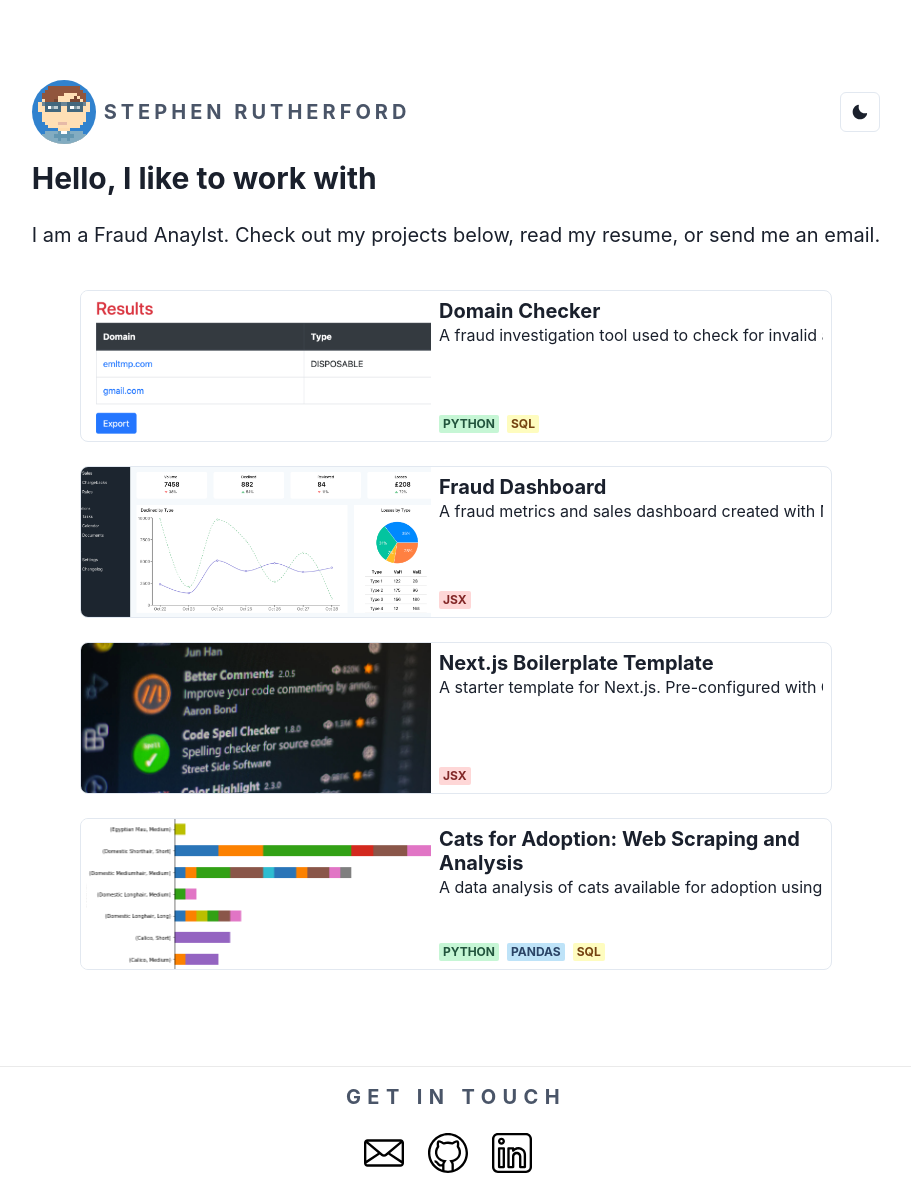
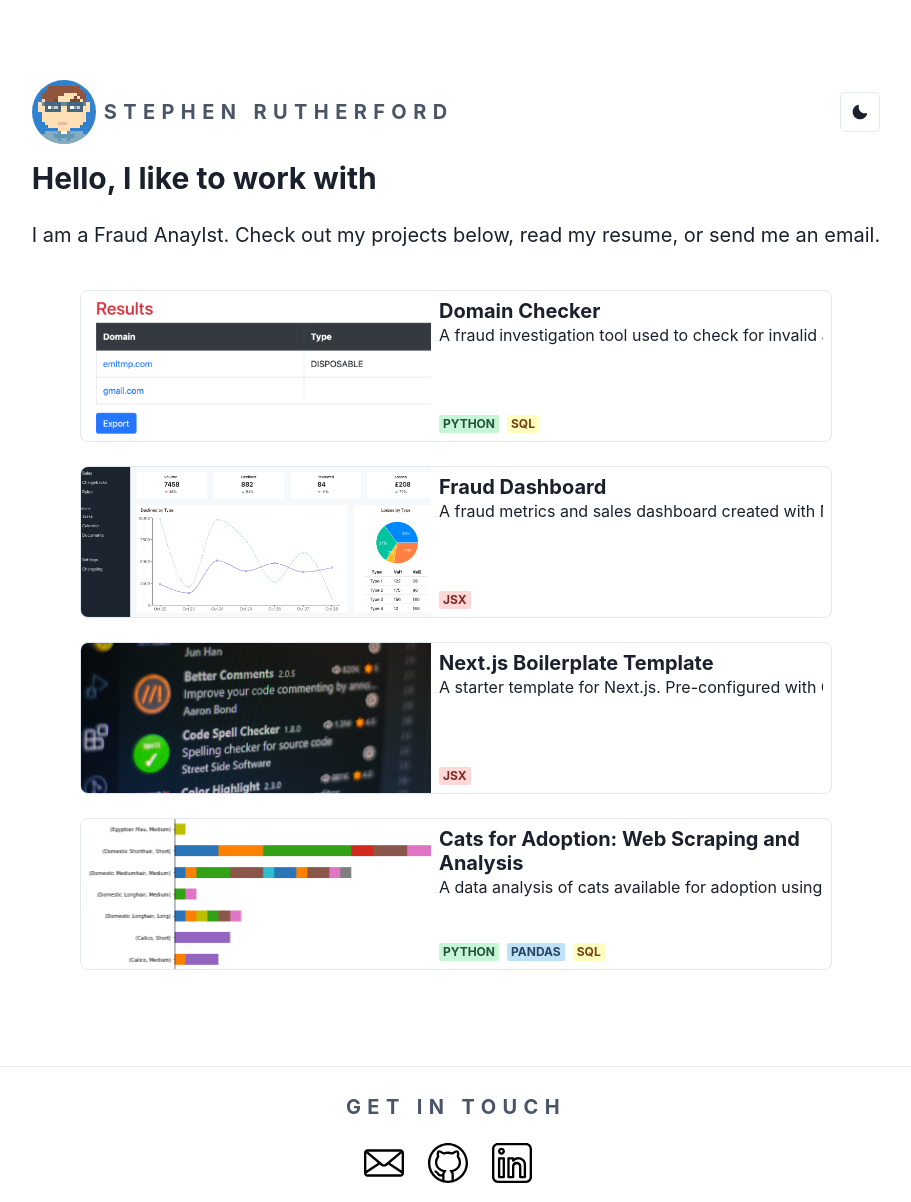
Before and after one commit to stephenrutherford/portfolio_v2, a Next.js app: page / in a window 1280 px wide. Shown: the whole page, without its empty margins (184-1095 px from the left). Built offline with nearby package versions, Linux system fonts and the light colour scheme.

Commit message:
layout hotfix

```diff
--- a/components/Boilerplate.js
+++ b/components/Boilerplate.js
@@ -10,7 +10,7 @@ import {
 	Image,
 	Text,
 } from "@chakra-ui/react"
-import styles from "../styles/Home.module.css"
+// import styles from "../styles/Home.module.css"
 
 function Boilerplate() {
 	const { colorMode, toggleColorMode } = useColorMode()
--- a/components/Footer.js
+++ b/components/Footer.js
@@ -17,9 +17,9 @@ function Footer() {
 			justifyContent='center'
 			alignItems='center'
 			w='100vw'
-			h='100px'
+			h='120px'
 			borderTop='1px solid #eaeaea'
-			margin='1rem 0'
+			margin='1rem'
 		>
 			<Heading
 				fontSize='xl'
--- a/components/Header.js
+++ b/components/Header.js
@@ -16,7 +16,7 @@ function Header() {
 	const { colorMode, toggleColorMode } = useColorMode()
 
 	return (
-		<Flex className={styles.title} p={0}>
+		<Flex p={0} alignItems='center'>
 			<Avatar
 				size='lg'
 				bg='blue.500'
@@ -28,7 +28,14 @@ function Header() {
 				ml='2'
 				color={colorMode === "light" ? "gray.600" : "gray.200"}
 			>
-				<Link href='/' style={{ color: "inherit", textDecoration: "inherit" }}>
+				<Link
+					href='/'
+					style={{
+						color: "inherit",
+						textDecoration: "inherit",
+						letterSpacing: "0.4rem",
+					}}
+				>
 					STEPHEN RUTHERFORD
 				</Link>
 			</Heading>
--- a/pages/boilerplate.js
+++ b/pages/boilerplate.js
@@ -13,7 +13,7 @@ import {
 import Header from "../components/Header"
 import Footer from "../components/Footer"
 import BP from "../components/Boilerplate"
-import styles from "../styles/Home.module.css"
+// import styles from "../styles/Home.module.css"
 
 export default function Boilerplate() {
 	return (
@@ -22,7 +22,6 @@ export default function Boilerplate() {
 				<title>Stephen Rutherford</title>
 				<link rel='icon' href='/favicon.ico' />
 			</Head>
-
 			<BP />
 		</div>
 	)
--- a/styles/Home.module.css
+++ b/styles/Home.module.css
@@ -37,7 +37,7 @@
 }
 
 .title {
-  align-items: center;
+  /* align-items: center; */
 }
 
 .title > h2 {
```
